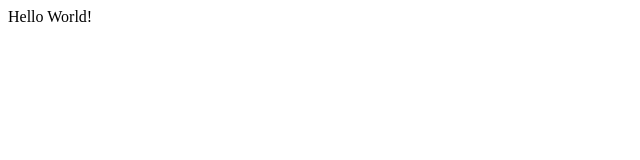
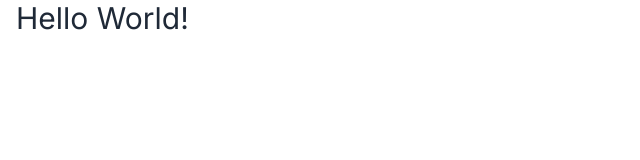
Before and after one commit to TheToriqul/Help-Bangladesh, a website: page index.html in a window 1280 px wide. Shown: the whole page, without its empty margins (0-640 px from the left). Drawn offline with Linux system fonts and the light colour scheme; the site is published under a folder, as on GitHub Pages, so addresses that start at the root find nothing.

Commit message:
Setup: Project Installation done

```diff
--- a/index.html
+++ b/index.html
@@ -8,7 +8,7 @@
       href="https://fonts.googleapis.com/css2?family=Raleway:wght@400;600;700&family=Inter:wght@400;500;600&display=swap"
       rel="stylesheet"
     />
-    <link href="/public/output.css" rel="stylesheet" />
+    <link href="./public/output.css" rel="stylesheet" />
     <link
       href="https://cdnjs.cloudflare.com/ajax/libs/font-awesome/6.4.0/css/all.min.css"
       rel="stylesheet"
```
